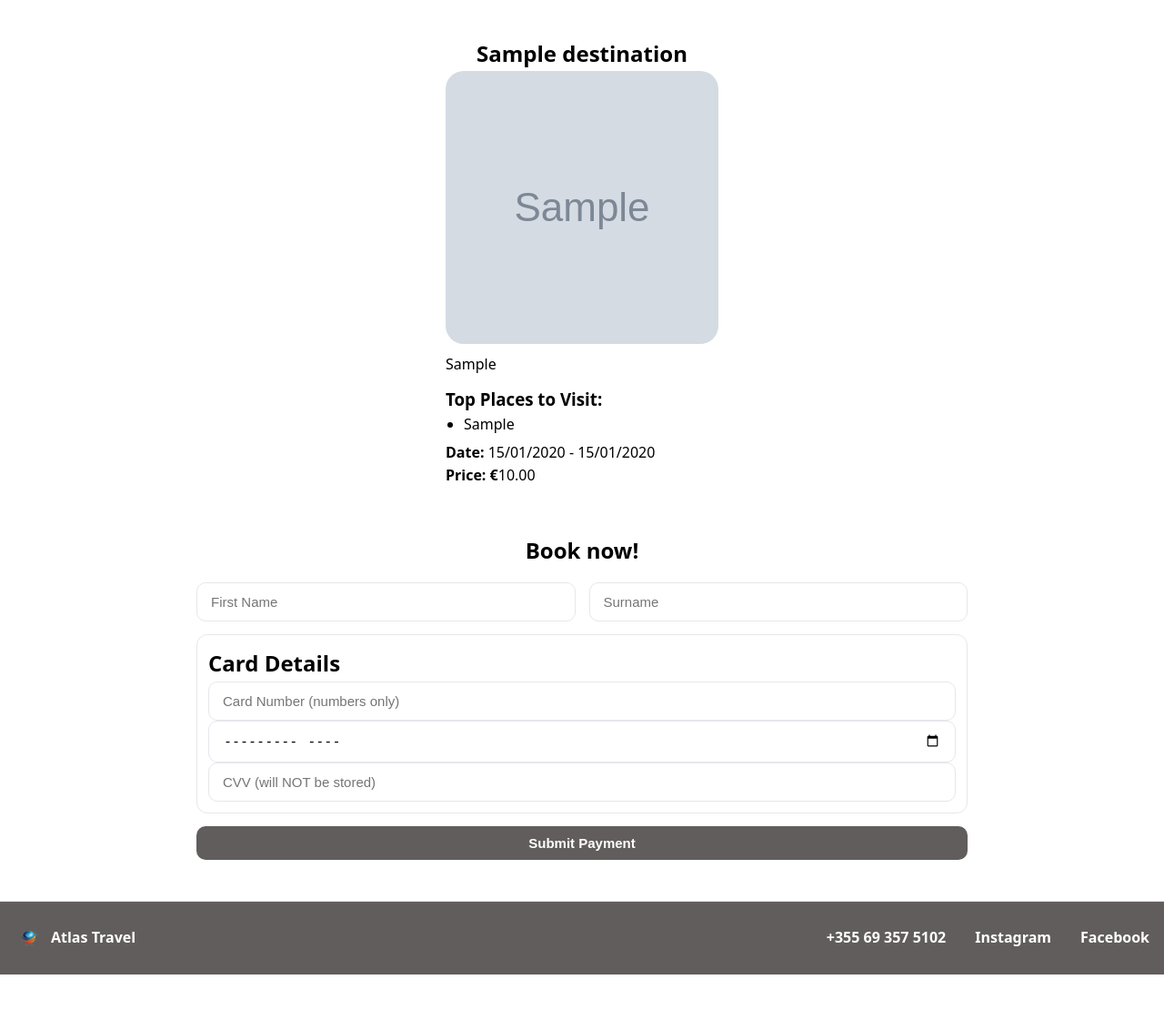
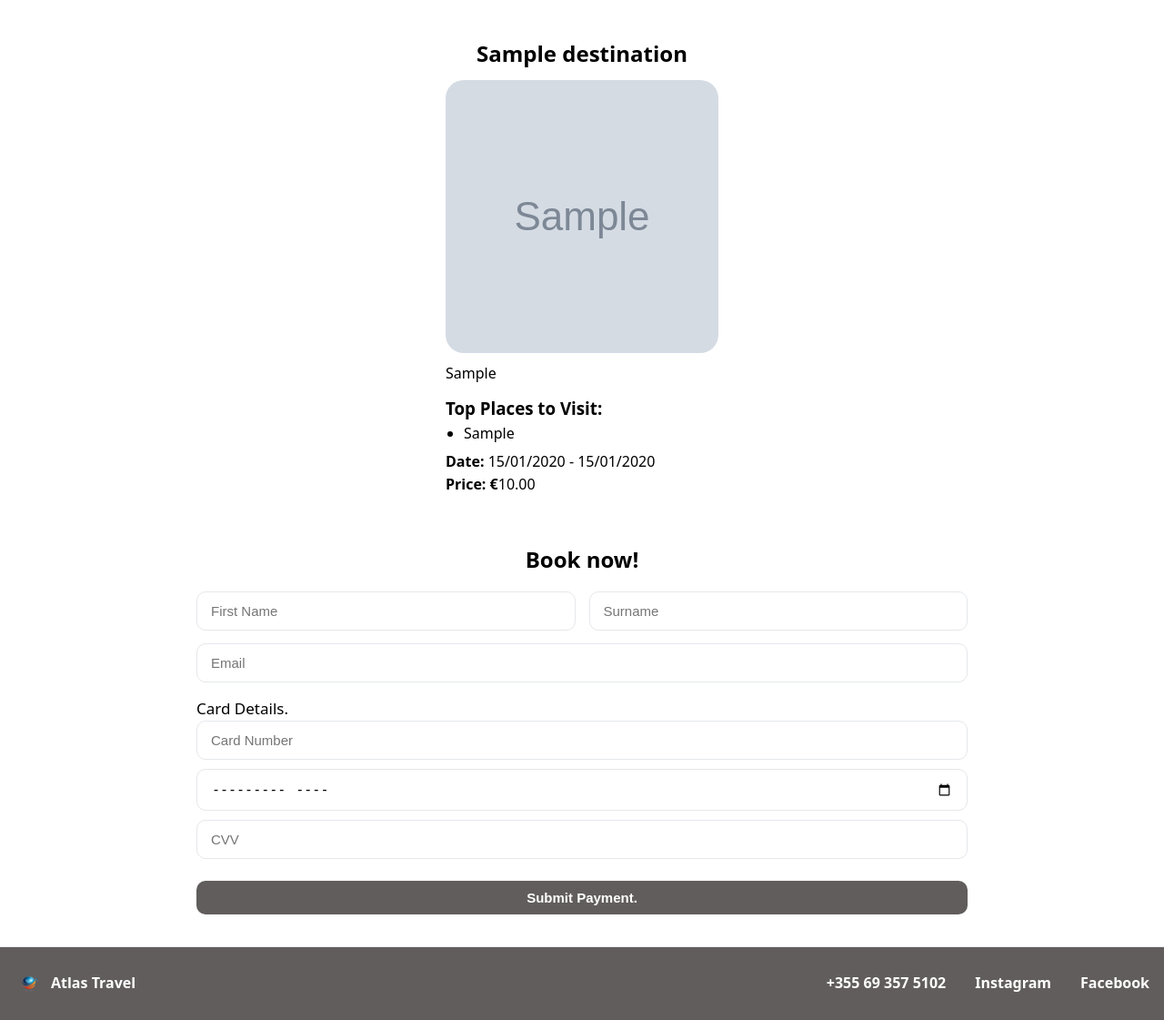
Before and after one commit to sarapojaku/Atlas_Travel, a PHP site: page /booking.php?id=1 in a window 1280 px wide. Shown: the part 65-1186 px from the top of the page at 91% size. Before the commit the page ends 1136 px from the top, so only its background shows below. Run offline with PHP 8.4, Linux system fonts and the light colour scheme; tables that the repository leaves empty hold one stand-in row (values such as "Sample post"); grey boxes marked "Sample" are stand-in pictures.

Commit message:
Update booking.php

```diff
--- a/booking.php
+++ b/booking.php
@@ -1,7 +1,5 @@
 <?php
-// booking.php
-// Shows destination info and booking form. AJAX submits to book_form.php
-
+// session_start();
 include 'db_connect.php';
 
 if (!isset($_GET['id']) || !is_numeric($_GET['id'])) {
@@ -10,29 +8,27 @@ if (!isset($_GET['id']) || !is_numeric($_GET['id'])) {
 
 $destinationId = intval($_GET['id']);
 
-// Fetch destination details
-$sql = "SELECT DestinationID, DestinationName, DestinationInfo, DestinationPlaces, DestinationImage, DestinationPrice, StartDate, EndDate
-        FROM Destination
+// Fetch all destinations
+$sql = "SELECT DestinationName, DestinationInfo, DestinationPlaces, DestinationImage, DestinationPrice, StartDate, EndDate
+        FROM destination
         WHERE DestinationID = ?";
 $stmt = $conn->prepare($sql);
 $stmt->bind_param("i", $destinationId);
 $stmt->execute();
 $result = $stmt->get_result();
 $dest = $result->fetch_assoc();
-$stmt->close();
-
-if (!$dest) {
-    die("Destination not found.");
-}
 
 $imagePath = "uploads/";
+
 ?>
+
+
 <!DOCTYPE html>
 <html lang="en">
 <head>
     <meta charset="UTF-8">
     <meta name="viewport" content="width=device-width, initial-scale=1.0">
-    <title>Booking - <?php echo htmlspecialchars($dest['DestinationName']); ?></title>
+    <title>Booking</title>
     <link rel="icon" href="images/logo.png" type="image/png" />
     <link rel="shortcut icon" href="images/logo.png" type="image/png" />
     <style>
@@ -54,17 +50,24 @@ $imagePath = "uploads/";
             margin-left: 200px;
             margin-right: 200px;
         }
-    h1 { text-align: center; }
-    .form-row { display: grid; grid-template-columns: 1fr 1fr; gap: 15px; }
-    .book-form input, .book-form select {
+        h1 {
+            text-align: center;
+        }
+        .form-row {
+            display: grid;
+            grid-template-columns: 1fr 1fr;
+            gap: 15px;
+        }
+        .book-form input {
             width: 100%;
             padding: 12px 15px;
             border: 1px solid var(--border);
             border-radius: 10px;
             background: #ffffff;
             font-size: 15px;
+            /* margin-bottom: 10px; */
         }
-    .book-form button {
+        button {
             background: #625d5d;
             color: #ffffff;
             border-radius: 10px;
@@ -74,37 +77,110 @@ $imagePath = "uploads/";
             border: none;
             transition: transform 0.3s ease, box-shadow 0.3s ease;
         }
-    .book-form button:hover {
+        button:hover {
+            text-decoration: none;
             background: #767778;
-        transform: scale(1.03);
-        box-shadow: 0 8px 25px rgba(0,0,0,0.12);
+            transform: scale(1.05);
+            box-shadow: 0 8px 25px rgba(0, 0, 0, 0.15);
         }
-    #book-response { padding: 10px; border-radius: 5px; transition: opacity 0.3s ease; margin-top: 10px; }
-    .first { display:flex; justify-content:center; align-items:flex-start; gap:50px; padding:40px 20px; flex-wrap:wrap; }
-    .info { max-width:450px; text-align:center; }
-    .info img { display:block; margin:0 auto; width:300px; height:300px; border-radius:20px; object-fit:cover; margin-bottom:10px; }
-    .info p { text-align:left; margin-bottom:10px; }
-    .info ul { text-align:left; list-style:none; padding-left:0; margin-bottom:10px; }
-    .card { padding: 12px; border: 1px solid var(--border); border-radius: 12px; background: #fff; }
-    @media screen and (max-width:900px){
-        .first { flex-direction:column; align-items:center; gap:20px; padding:20px; }
-        .book-form { margin-left:20px; margin-right:20px; }
-        .form-row { grid-template-columns: 1fr; }
+        #book-response {
+            padding: 10px;
+            border-radius: 5px;
+            transition: opacity 0.5s ease;
         }
+        .card input {
+            margin-bottom: 10px;
+        }
+        .card h2 {
+            font-weight: lighter;
+            font-size: 17px;
+        }
+        .first {
+            display: flex;
+            justify-content: center;
+            align-items: flex-start;
+            gap: 50px;
+            padding: 40px 20px;
+            flex-wrap: wrap;
+        }
+        .info {
+            max-width: 450px;
+            text-align: center;
+        }
+        .info h2 {
+            text-align: center;
+            margin-bottom: 10px;
+        }
+        .info img {
+            display: block;
+            margin: 0 auto;
+            width: 300px;
+            height: 300px;
+            border-radius: 20px;
+            object-fit: cover;
+            margin-bottom: 10px;
+        }
+        .info p {
+            text-align: left;
+            margin-bottom: 10px;
+        }
+        .info h3 {
+            text-align: left;
+        }
+        .info ul {
+            text-align: left;
+            list-style: none;
+            padding-left: 0;
+            margin-bottom: 10px;
+        }
+        .info ul span {
+            font-weight: bold;
+        }
+        @media screen and (max-width: 900px) {
+            .first {
+                flex-direction: column;
+                align-items: center;
+                gap: 20px;
+                padding: 20px;
+            }
+
+            .info {
+                max-width: 100%;
+            }
+
+            .info img {
+                width: 100%;
+                max-width: 300px;
+                height: auto;
+            }
+
+            .book-form {
+                margin-left: 20px;
+                margin-right: 20px;
+            }
+
+            .form-row {
+                grid-template-columns: 1fr;
+            }
+        }
+
         </style>
 </head>
 <body>
-<?php include 'header.php'; ?>
+<?php include 'header.php';?>
 
-<section id="infos" class="first">
+<section id=infos class="first">
     <div class="info">
         <h2><?php echo htmlspecialchars($dest['DestinationName']); ?></h2>
-        <img src="<?php echo $imagePath . htmlspecialchars($dest['DestinationImage']); ?>" alt="<?php echo htmlspecialchars($dest['DestinationName']); ?>" />
-        <p><?php echo nl2br(htmlspecialchars($dest['DestinationInfo'])); ?></p>
+
+        <img src="<?php echo $imagePath . htmlspecialchars($dest['DestinationImage']); ?>"
+        alt="<?php echo htmlspecialchars($dest['DestinationName']); ?>" />
+
+        <p><?php echo nl2br($dest['DestinationInfo']); ?></p>
 
                 <?php if (!empty($dest['DestinationPlaces'])): ?>
-            <h3 style="text-align:left;">Top Places to Visit:</h3>
-            <ul style="list-style:disc; padding-left:20px; margin-bottom:5px;">
+                    <h3>Top Places to Visit:</h3>
+                    <ul style="list-style: disc; padding-left: 20px; margin-bottom: 5px;">
                         <?php $places = explode(',', $dest['DestinationPlaces']);
                         foreach ($places as $place): ?>
                             <li><?php echo htmlspecialchars(trim($place)); ?></li>
@@ -112,87 +188,40 @@ $imagePath = "uploads/";
                     </ul>
                 <?php endif; ?>
 
-        <ul style="text-align:left;">
-            <li><strong>Date:</strong> <?php echo date("d/m/Y", strtotime($dest['StartDate'])) . " - " . date("d/m/Y", strtotime($dest['EndDate'])); ?></li>
-            <li><strong>Price: €</strong><?php echo number_format($dest['DestinationPrice'], 2); ?></li>
+                <ul>
+                    <li><span>Date: </span><?php echo date("d/m/Y", strtotime($dest['StartDate'])) . " - " . date("d/m/Y", strtotime($dest['EndDate'])); ?></li>
+                    <li><span>Price: €</span><?php echo htmlspecialchars($dest['DestinationPrice']); ?></li>
                 </ul>
+
             </div>
+
     </section>
 
     <section id="booking" class="second">
         <div class="container book">
             <div class="second-head">
                 <h1>Book now!</h1>
-
                 <form id="book-form" class="book-form" action="book_form.php?id=<?php echo $destinationId; ?>" method="post" autocomplete="off">
                     <div class="form-row">
-                    <input type="text" id="fname" name="ClientName" placeholder="First Name" required>
-                    <input type="text" id="lname" name="ClientSurname" placeholder="Surname" required>
+                        <input type="text" name="ClientName" placeholder="First Name" required>
+                        <input type="text" name="ClientSurname" placeholder="Surname" required>
                     </div>
 
+                    <input type="text" name="email" placeholder="Email" required>
+
                     <div class="card">
-                    <h2>Card Details</h2>
-                    <!-- Note: type="month" returns YYYY-MM. We'll format server-side to MM/YYYY -->
-                    <input type="text" id="card-number" name="number" inputmode="numeric" placeholder="Card Number (numbers only)" minlength="12" maxlength="19" required>
-                    <input type="month" id="exDate" name="exDate" placeholder="MM/YYYY" required>
-                    <input type="password" id="cvv" name="cvv" placeholder="CVV (will NOT be stored)" minlength="3" maxlength="4" required>
+                        <h2>Card Details.</h2>
+                        <input type="text" id="number" name="number" placeholder="Card Number" required>
+                        <input type="month" id="exDate" name="exDate" placeholder="MM/YY" required>
+                        <input type="text" id="cvv" name="cvv" placeholder="CVV" required>
                     </div>
-
-                <button type="submit" id="submit-btn">Submit Payment</button>
-                <div id="book-response" aria-live="polite"></div>
+                    <button type="submit">Submit Payment.</button>
+                    <div id="book-response"></div>
                 </form>
             </div>
         </div>
     </section>
 
-<?php include 'footer.php'; ?>
-
-<script>
-document.getElementById('book-form').addEventListener('submit', async function(e){
-    e.preventDefault();
-    const respEl = document.getElementById('book-response');
-    const submitBtn = document.getElementById('submit-btn');
-    submitBtn.disabled = true;
-    respEl.style.opacity = 0.6;
-    respEl.innerHTML = 'Processing...';
-
-    // Collect form data
-    const form = e.target;
-    const formData = new FormData(form);
-
-    // Convert FormData to JSON-friendly payload
-    const payload = {};
-    for (const [k,v] of formData.entries()) payload[k] = v;
-
-    try {
-        const res = await fetch(form.action, {
-            method: 'POST',
-            headers: { 'Accept': 'application/json', 'Content-Type': 'application/json' },
-            body: JSON.stringify(payload)
-        });
-
-        const data = await res.json();
-
-        if (data.status && data.status === 'success') {
-            respEl.style.color = 'green';
-            respEl.innerHTML = data.message;
-            // Clear card fields (but keep names for convenience)
-            document.getElementById('card-number').value = '';
-            document.getElementById('exDate').value = '';
-            document.getElementById('cvv').value = '';
-        } else {
-            respEl.style.color = 'red';
-            respEl.innerHTML = (data && data.message) ? data.message : 'An error occurred.';
-        }
-    } catch (err) {
-        respEl.style.color = 'red';
-        respEl.innerHTML = 'Network or server error. Try again.';
-        console.error(err);
-    } finally {
-        submitBtn.disabled = false;
-        respEl.style.opacity = 1;
-    }
-});
-</script>
+<?php include 'footer.php';?>
 </body>
 </html>
```
Lines whose indentation alone changed are shown as unchanged.
